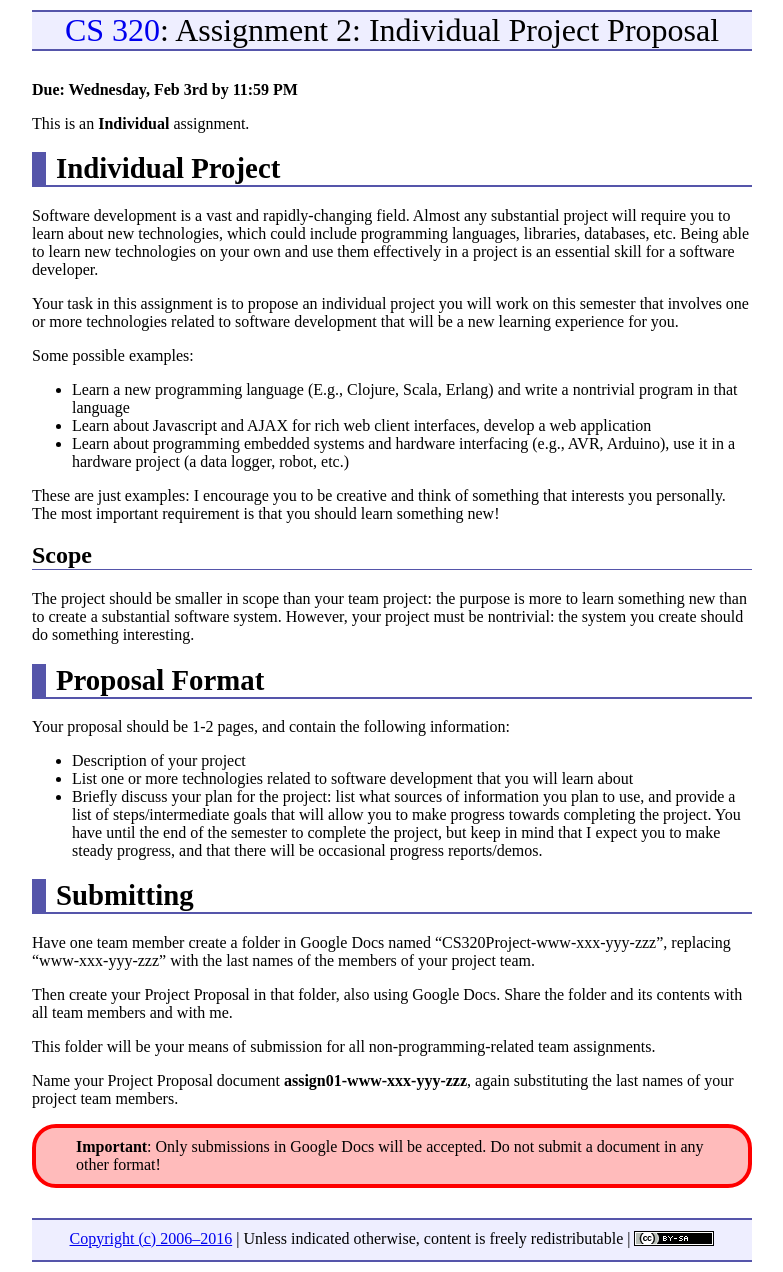
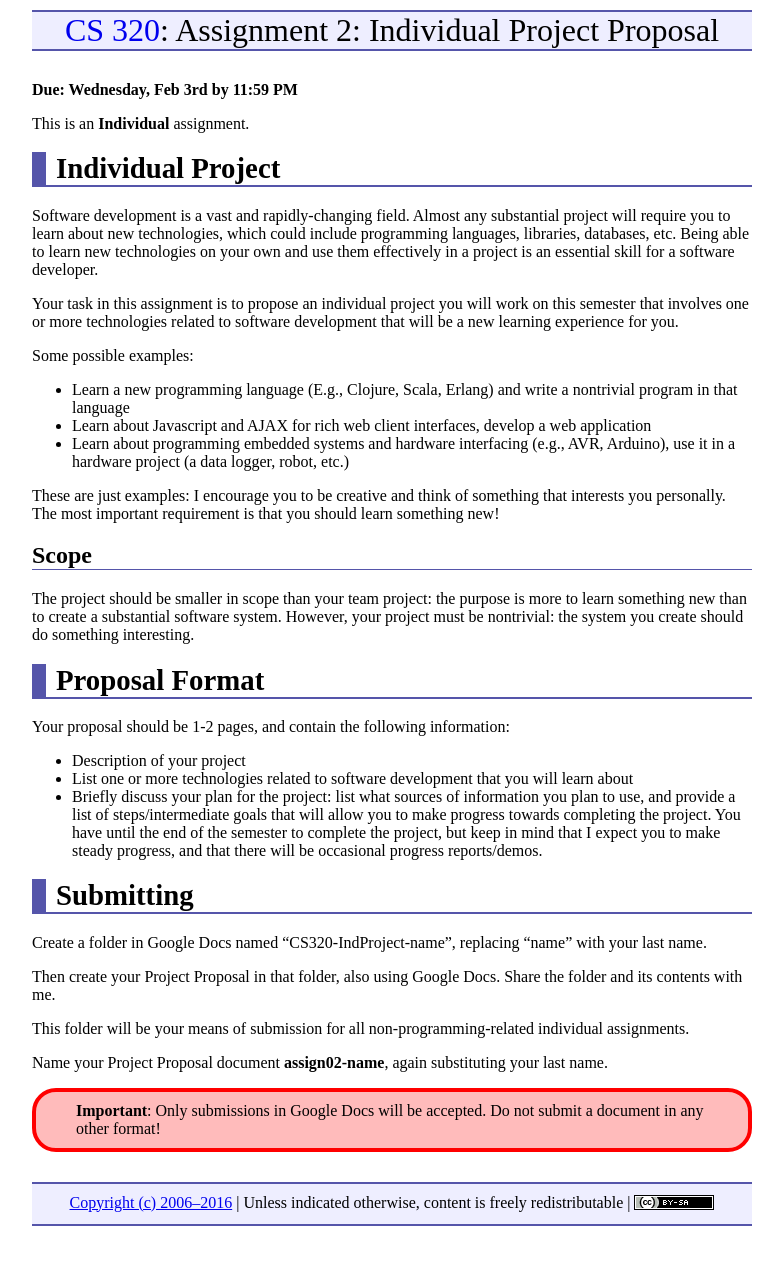
Before and after one commit to ycpcs/cs320-spring2016, a Jekyll site: the page built from assign/assign02.md, in a window 1280 px wide. Shown: the whole page, without its empty margins (248-1031 px from the left). Built offline with Jekyll 4.4.1, drawn with Linux system fonts in a browser that asks for light colours; Markdown is read by kramdown in place of the engine named in the settings; after the commit the page ends 1236 px from its top, so only the background shows below that.

Commit message:
updated submission criteria for Google Docs

```diff
--- a/assign/assign02.md
+++ b/assign/assign02.md
@@ -63,13 +63,13 @@ Your proposal should be 1-2 pages, and contain the following information:
 Submitting
 ==========
 
-Have one team member create a  folder in Google Docs named "CS320Project-www-xxx-yyy-zzz", replacing "www-xxx-yyy-zzz" with the last names of the members of your project team.
+Create a  folder in Google Docs named "CS320-IndProject-name", replacing "name" with your last name.
 
-Then create your Project Proposal in that folder, also using Google Docs.  Share the folder and its contents with all team members and with me.
+Then create your Project Proposal in that folder, also using Google Docs.  Share the folder and its contents with me.
 
-This folder will be your means of submission for all non-programming-related team assignments.
+This folder will be your means of submission for all non-programming-related individual assignments.
 
-Name your Project Proposal document **assign01-www-xxx-yyy-zzz**, again substituting the last names of your project team members.
+Name your Project Proposal document **assign02-name**, again substituting your last name.
 
 <div class="callout">
 <b>Important</b>: Only submissions in Google Docs will be accepted.
```
Also changed, not shown: assign/assign01.md (+1 -1 lines).
